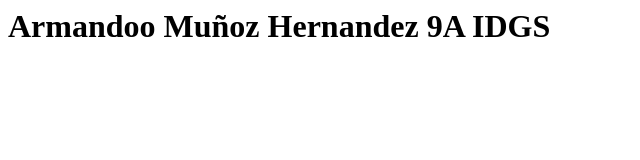
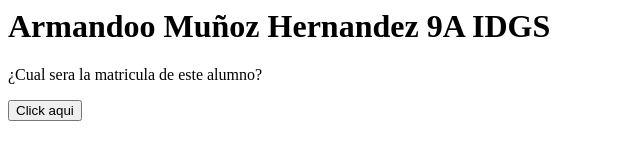
Before and after one commit to armandomuozh1/proyecto1, a plain HTML site: page index.html in a window 1280 px wide. Shown: the whole page, without its empty margins (0-640 px from the left). Drawn offline with Linux system fonts and the light colour scheme.

Commit message:
Añadi un boton a Index.html

```diff
--- a/index.html
+++ b/index.html
@@ -4,5 +4,7 @@
 	</head>
 		<body>
 			<h1>Armandoo Muñoz Hernandez 9A IDGS</h1>
+			<p>¿Cual sera la matricula de este alumno?</p>
+			<input type="button" onClick"saludo()" value="Click aqui"/>
 		</body>
 </html>
```
